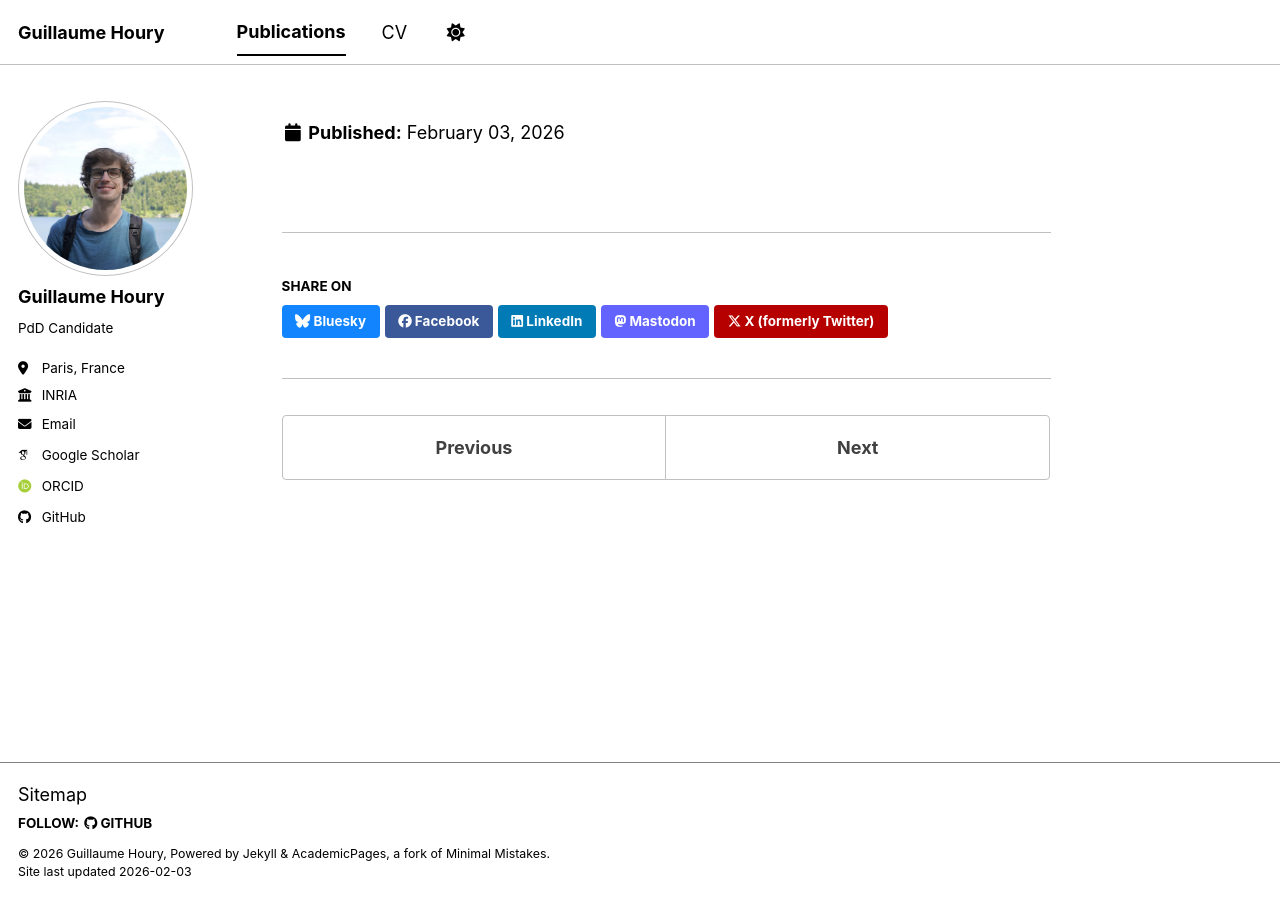
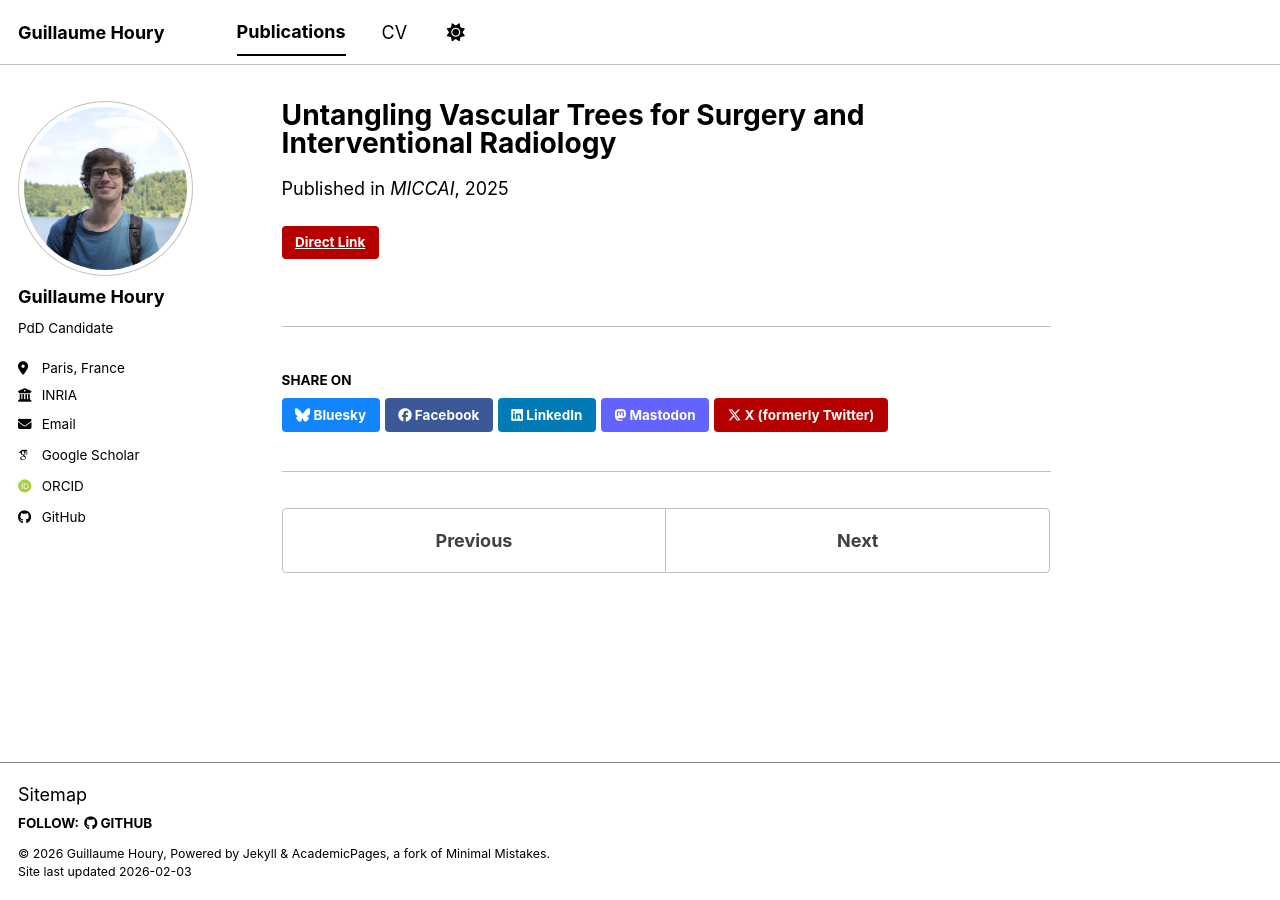
Before and after one commit to guillaumeHoury/guillaumehoury.github.io, a Jekyll site: the page built from _publications/2025_untangling_vascular.md, in a window 1280 px wide. Built offline with Jekyll 4.4.1, drawn with Linux system fonts in a browser that asks for light colours; some web fonts are replaced; a script bundle is joined from its source files by our own code; library files that are not in the unit come from our copies.

Commit message:
Update 2025_untangling_vascular.md

```diff
--- a/_publications/2025_untangling_vascular.md
+++ b/_publications/2025_untangling_vascular.md
@@ -1,5 +1,5 @@
 ---
-title: "Untangling Vascular Trees for Surgery and Interventional Radiology
+title: "Untangling Vascular Trees for Surgery and Interventional Radiology"
 collection: publications
 category: conferences
 date: 2025-09-21
```
